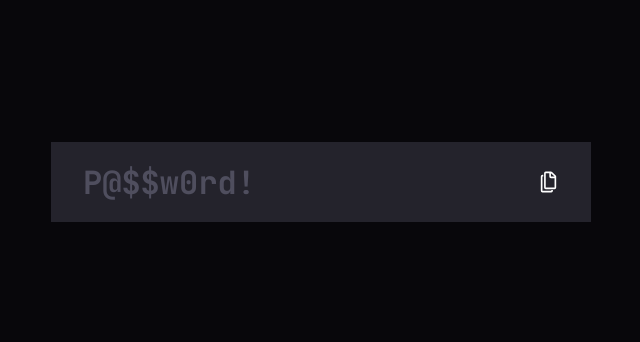
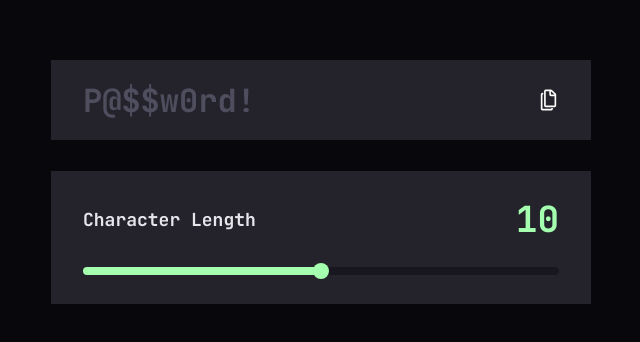
Before and after one commit to NP-12D/Password-Generator-, a React (Vite) app: page / in a window 1280 px wide. Shown: the part 218-560 px from the top of the page, without its empty margins (319-959 px from the left). Built offline with nearby package versions, Linux system fonts and the light colour scheme.

Commit message:
feat: add Character length range component

```diff
--- /dev/null
+++ b/src/components/CharacterLength.jsx
@@ -0,0 +1,83 @@
+import { useState } from "react";
+import styled from "styled-components";
+
+export default function CharacterLength() {
+  const [length, setLength] = useState(10);
+  const sliderPercentage = (length / 20) * 100;
+
+  return (
+    <Container>
+      <Header>
+        <Label>Character Length</Label>
+        <Value>{length}</Value>
+      </Header>
+      <RangeInput
+        type="range"
+        min="0"
+        max="20"
+        value={length}
+        onChange={(e) => setLength(Number(e.target.value))}
+        sliderPercentage={sliderPercentage}
+      />
+    </Container>
+  );
+}
+
+const Container = styled.div`
+  width: 100%;
+`;
+
+const Header = styled.div`
+  display: flex;
+  justify-content: space-between;
+  align-items: center;
+  margin-bottom: 1rem;
+`;
+
+const Label = styled.span`
+  font-size: 1rem;
+  font-weight: bold;
+  color:rgba(230, 229, 234, 1);
+  @media (min-width: 768px) {
+    font-size: 1.125rem;
+  }
+`;
+
+const Value = styled.span`
+  font-size: 1.875rem;
+  font-weight: bold;
+  color: #a4ffaf;
+
+  @media (min-width: 768px) {
+    font-size: 2.25rem;
+  }
+`;
+
+const RangeInput = styled.input`
+  width: 100%;
+  height: 8px;
+  border-radius: 8px;
+  appearance: none;
+  cursor: pointer;
+  outline: none;
+
+  background: ${({ sliderPercentage }) =>
+    `linear-gradient(to right, #A4FFAF 0%, #A4FFAF ${sliderPercentage}%, #18171F ${sliderPercentage}%, #18171F 100%)`};
+
+  &::-webkit-slider-thumb {
+    appearance: none;
+    width: 16px;
+    height: 16px;
+    border-radius: 50%;
+    background: #a4ffaf;
+    cursor: pointer;
+  }
+
+  &::-moz-range-thumb {
+    width: 16px;
+    height: 16px;
+    border-radius: 50%;
+    background: #a4ffaf;
+    cursor: pointer;
+  }
+`;
--- /dev/null
+++ b/src/components/OptionsContainer.jsx
@@ -0,0 +1,20 @@
+import styled from "styled-components";
+import CharacterLength from "./CharacterLength";
+
+export default function OptionsContainer() {
+  return (
+    <>
+      <Container>
+        <CharacterLength />
+      </Container>
+    </>
+  );
+}
+const Container = styled.div`
+background-color:rgba(36, 35, 44, 1);
+  padding: 24px 32px;
+  width: 540px;
+  @media screen and (max-width: 600px) {
+    width: 343px;
+  }
+`;
--- a/src/pages/PasswordGenerator.jsx
+++ b/src/pages/PasswordGenerator.jsx
@@ -1,10 +1,12 @@
 import styled from "styled-components";
 import PasswordDisplay from "../components/PasswordDisplay";
+import OptionsContainer from "../components/OptionsContainer";
 export default function PasswordGenerator() {
   return (
     <>
       <Main>
        <PasswordDisplay ></PasswordDisplay>
+       <OptionsContainer/>
       </Main>
     </>
   );
@@ -14,6 +16,7 @@ const Main = styled.main`
   min-height: 100vh;
   background-color: rgba(8, 7, 11, 1);
   display: flex;
+  flex-direction:column;
   align-items: center;
   justify-content: center;
   gap:31px;
```
